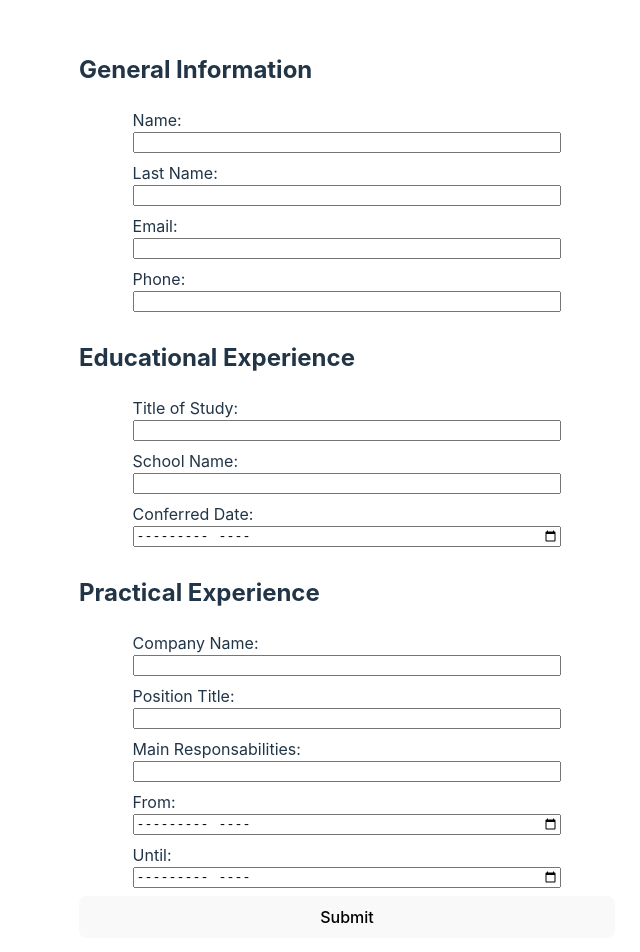
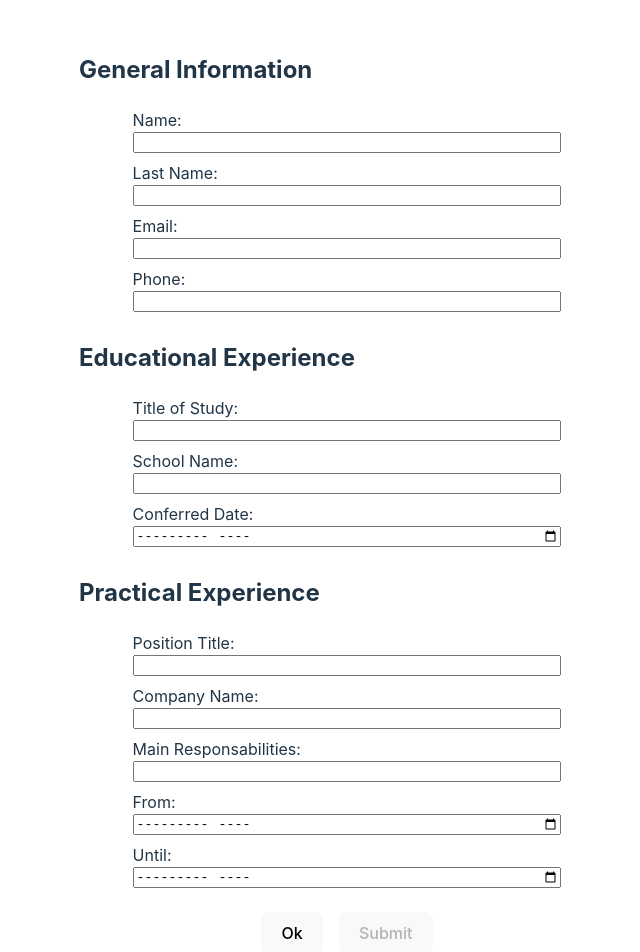
Before and after one commit to jacob-guerrero/odin-cv-application, a React (Vite) app: page / in a window 1280 px wide. Shown: the top 952 px of the page, without its empty margins (293-933 px from the left). Built offline with nearby package versions, Linux system fonts and the light colour scheme.

Commit message:
Modify Practical Section and Functionality

```diff
--- a/src/App.css
+++ b/src/App.css
@@ -15,3 +15,11 @@
     margin: 0 10%;
     margin-bottom: 0.5rem;
 }
+.btn-container {
+    margin:  1rem 0;
+    display: grid;
+    justify-content: center;
+    gap: 1rem;
+    grid-template-columns: max-content max-content;
+    grid-template-rows: max-content;
+}
--- a/src/App.jsx
+++ b/src/App.jsx
@@ -10,6 +10,9 @@ function App() {
     e.preventDefault();
     buttonState ? setButtonState(false) : setButtonState(true)
   }
+  const onSub = (e) => {
+    e.preventDefault();
+  }
 
   return (
     <>
@@ -17,8 +20,10 @@ function App() {
        <GeneralInfo buttonOn={buttonState}></GeneralInfo>
        <EducationalInfo buttonOn={buttonState}></EducationalInfo>
        <PracticalExp buttonOn={buttonState}></PracticalExp>
-       <button onClick={changeButtonState}>Submit</button>
-       <h2>{buttonState ? "True" : "False"}</h2>
+       <div className="btn-container">
+        <button className='btn' onClick={changeButtonState}>{buttonState ? "Edit" : "Ok"}</button>
+        <button className='btn' onClick={onSub} disabled={!buttonState}>Submit</button>
+       </div>
     </form>
     </>
   )
--- a/src/PracticalExp.jsx
+++ b/src/PracticalExp.jsx
@@ -1,6 +1,6 @@
 import { useState } from 'react'
 
-function PracticalExp () {
+function PracticalExp ({buttonOn}) {
     const [companyName, setCompanyName] = useState("");
     const [positionTitle, setPositionTitle] = useState("");
     const [mainResp, setMainResp] = useState("");
@@ -23,11 +23,48 @@ function PracticalExp () {
         setDateUntil(e.target.value)
     }
 
+    /* Rendering when submitting */
+    if(buttonOn) {
+        return (
+            <section className='educational-info'>
+                <h2 className='section-title'>Practical Experience</h2>
+
+                <div className="section-content">
+                    <div className="section-item">
+                        <h3 className='section-item-title'>{positionTitle}</h3>
+                    </div>
+                    <div className="section-item">
+                        <p className='section-item-value'>{companyName}</p>
+                    </div>
+                    <div className="section-item">
+                        <p className='section-item-value'>{mainResp}</p>
+                    </div>
+                    <div className="section-item">
+                        <p className='section-item-value'>{dateFrom} to {dateUntil}</p>
+                    </div>
+                </div>
+            </section>
+        )
+    }
+
+    /* Rendering when editing */
     return (
         <section className='practical-info'>
             <h2 className='section-title'>Practical Experience</h2>
 
             <div className="section-content">
+                <div className="section-item">
+                    <label htmlFor="title-position">
+                        Position Title:
+                    </label>
+                    <input
+                        id='title-position'
+                        type="text"
+                        value={positionTitle}
+                        onChange={changePositionTitle}
+                    />
+                </div>
+
                 <div className="section-item">
                     <label htmlFor="company-name">
                         Company Name:
@@ -37,18 +74,6 @@ function PracticalExp () {
                         type="text"
                         value={companyName}
                         onChange={changeCompanyName}
-                    />
-                </div>
-
-                <div className="section-item">
-                    <label htmlFor="title-position">
-                        Position Title:
-                    </label>
-                    <input
-                        id='title-position'
-                        type="text"
-                        value={positionTitle}
-                        onChange={changePositionTitle}
                     />
                 </div>
 
```
